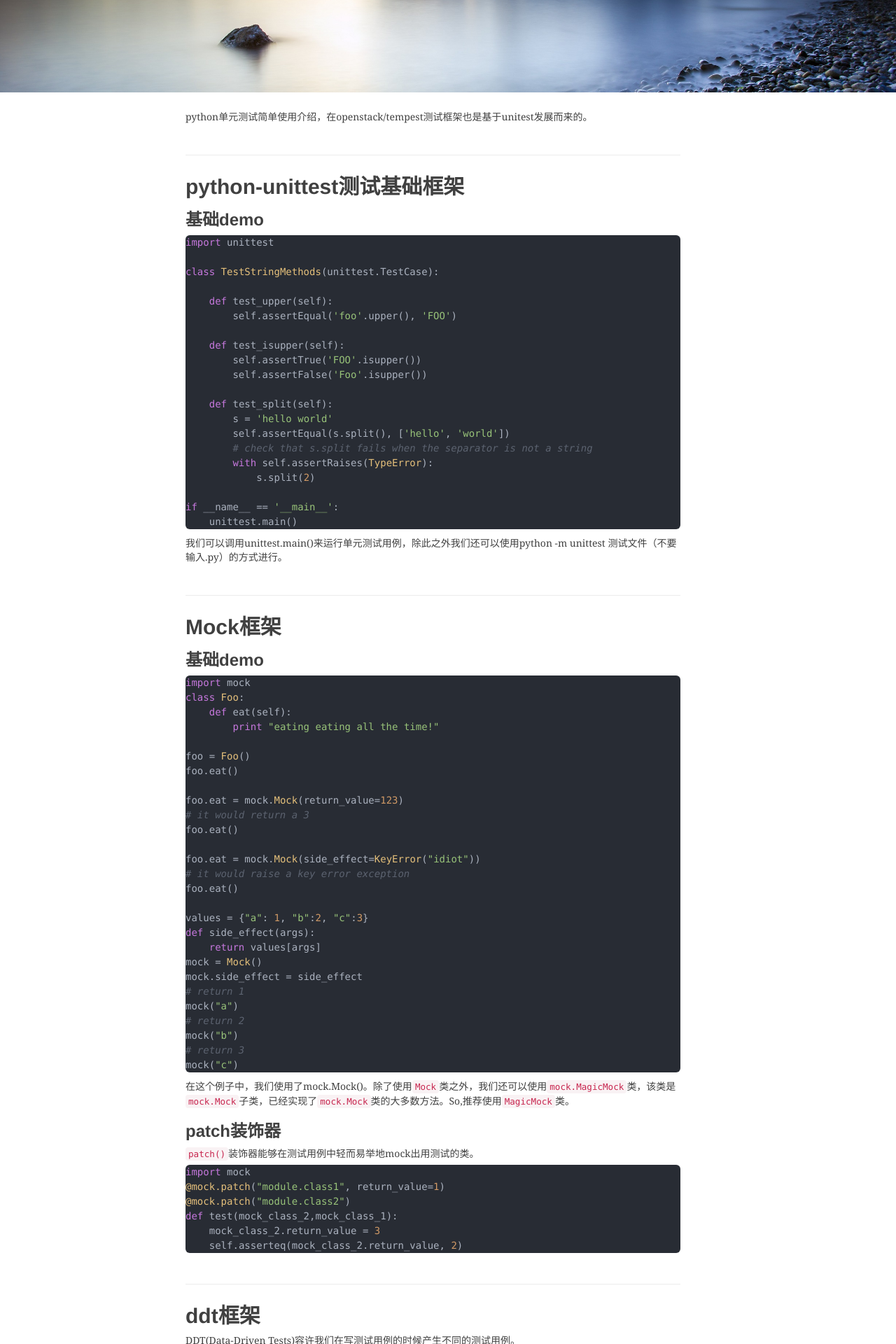
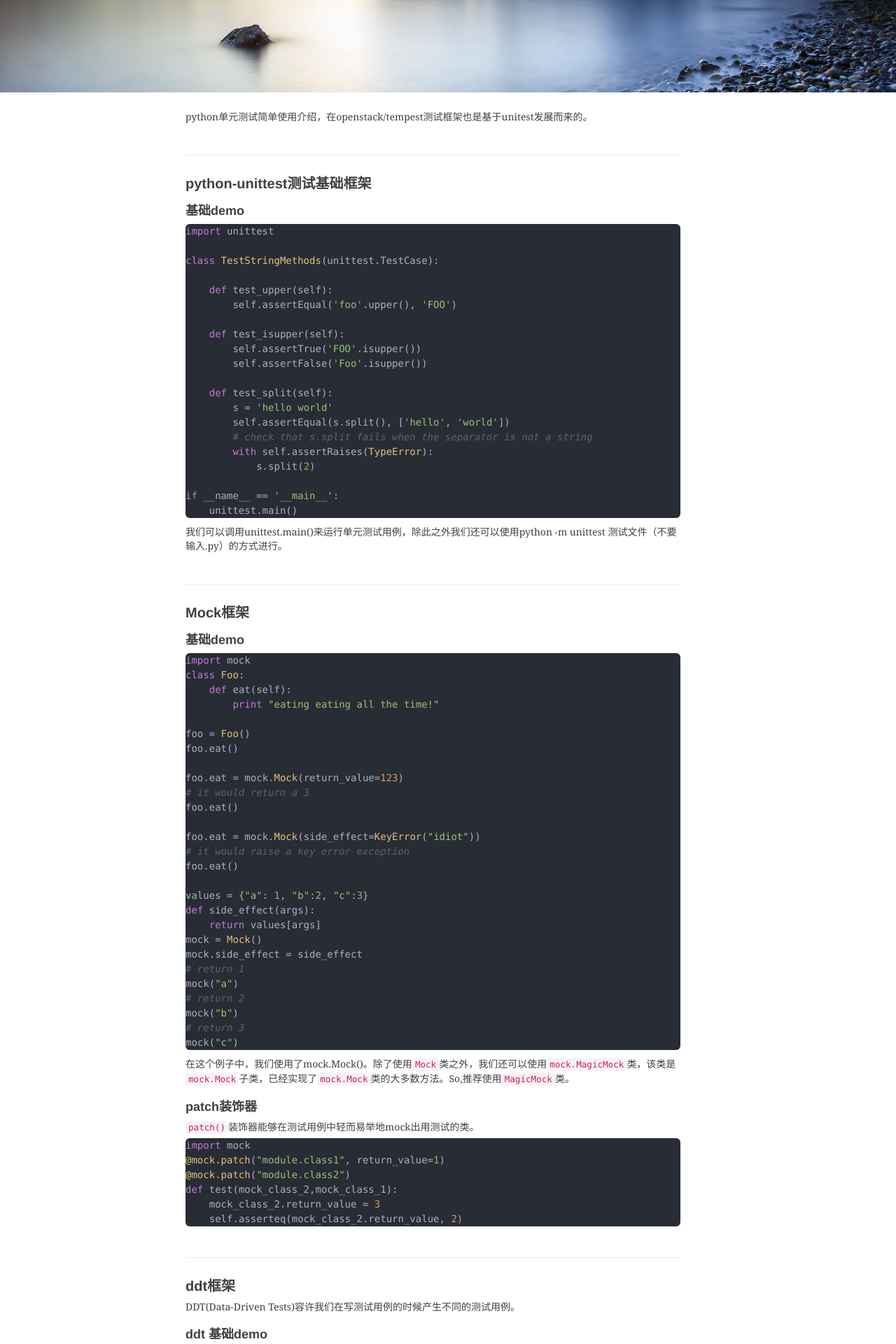
Before and after one commit to shihai1991/shihai1991.github.io, a Jekyll site: the page built from _posts/2017-02-20-python-ut简单介绍及使用.md, in a window 1280 px wide. Shown: the part 323-2243 px from the top of the page at 70% size. Built offline with Jekyll 4.4.1, drawn with Linux system fonts in a browser that asks for light colours; nearby versions of some CDN libraries; comment, search, counter and statistics services are not loaded.

Commit message:
update style

```diff
--- a/css/shihai-blog.css
+++ b/css/shihai-blog.css
@@ -826,6 +826,26 @@ samp {
 .post-container h6 + p {
   margin-top: 10px;
 }
+.post-container h1 {
+  font-size: 22px;
+}
+.post-container h2 {
+  font-size: 20px;
+}
+.post-container h3 {
+  font-size: 18px;
+}
+.post-container h4 {
+  font-size: 16px;
+}
+.post-container h5,
+.post-container h6 {
+  font-size: 15px;
+}
+.post-container ul,
+.post-container ol {
+  margin-bottom: 10px;
+}
 @media screen and (max-width: 768px) {
   .post-container h1 {
     font-size: 22px;
```
